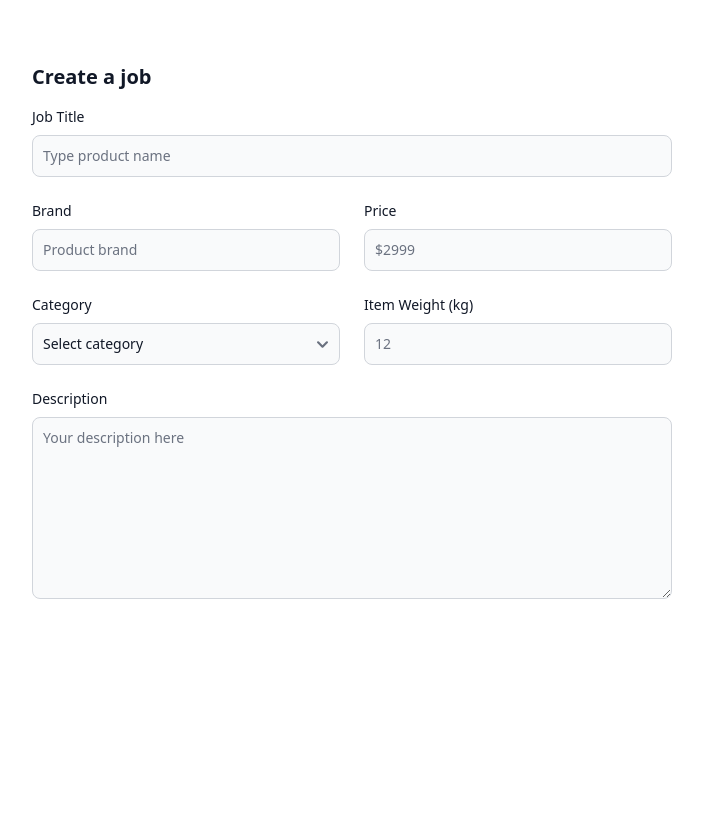
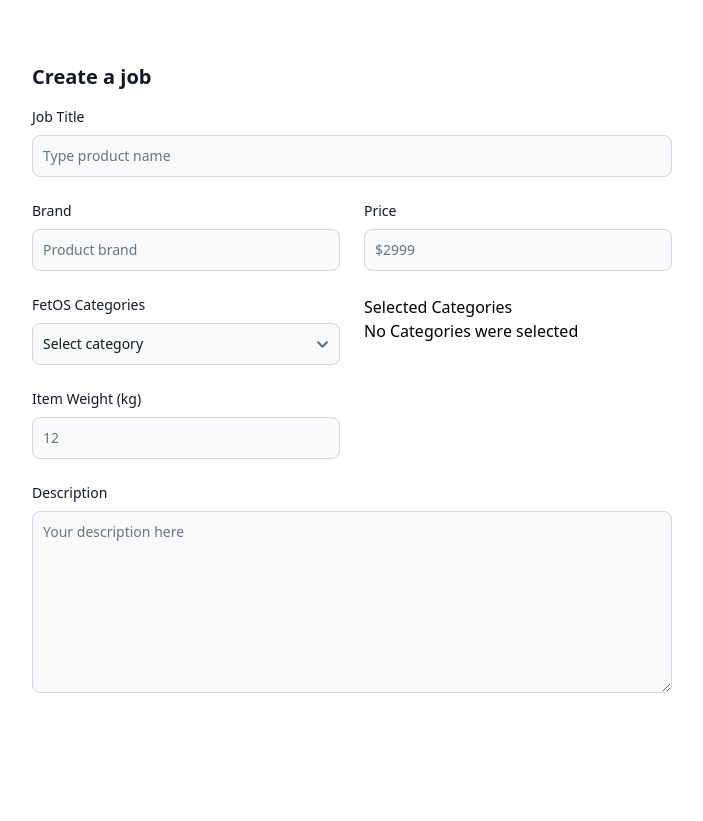
Before and after one commit to mdomeracki231994/FetOS.V1, a Django app: page /jobs/create_job/ in a window 1280 px wide. Shown: the part 178-999 px from the top of the page, without its empty margins (288-991 px from the left). Before the commit the page ends 777 px from the top, so only its background shows below. Run offline with Django 5.2, Linux system fonts and the light colour scheme; the visitor is signed in with stand-in values (Sample User, id 1); data that the repository does not hold is empty; style sheets or scripts are compiled from the project's sources; some libraries are stand-ins or nearby versions.

Commit message:
Adding more stuff for creating jobs

```diff
--- a/fetos_jobs/views.py
+++ b/fetos_jobs/views.py
@@ -1,18 +1,29 @@
-from django.shortcuts import render
+from django.contrib.auth.decorators import login_required
+from django.shortcuts import render, redirect
 from django.contrib import messages
+
+from fetos_jobs.models import CategoriesRef
 
 
 def create_job(request):
+    if request.user.is_anonymous:
+        return redirect("login")
     if request.user.user_type == "Producer":
         if request.method == "POST":
-            job_poster_id = request.user.id
             job_title = request.POST.get('job_title')
             job_details = request.POST.get('job_details')
             job_date_time = request.POST.get('job_date_time')
+            selected_categories = request.POST.get('selected_categories')
+
 
     else:
         pass  # TODO will need to return an error message announcing issue
-    return render(request, 'fetos_jobs/create_job.html')
+    fetos_job_categories = CategoriesRef.objects.all()
+
+    context = {
+        "fetos_job_categories": fetos_job_categories,
+    }
+    return render(request, 'fetos_jobs/create_job.html', context)
 
 
 def all_jobs(request):
--- a/templates/fetos_jobs/create_job.html
+++ b/templates/fetos_jobs/create_job.html
@@ -4,7 +4,8 @@
 <section class="bg-white dark:bg-gray-900">
     <div class="py-8 px-4 mx-auto max-w-2xl lg:py-16">
         <h2 class="mb-4 text-xl font-bold text-gray-900 dark:text-white">Create a job</h2>
-      <form action="#">
+        <form method="post" action="#">
+            {% csrf_token %}
             <div class="grid gap-4 sm:grid-cols-2 sm:gap-6">
                 <div class="sm:col-span-2">
                     <label for="name" class="block mb-2 text-sm font-medium text-gray-900 dark:text-white">Job Title</label>
@@ -19,14 +20,21 @@
                     <input type="number" name="price" id="price" class="bg-gray-50 border border-gray-300 text-gray-900 text-sm rounded-lg focus:ring-primary-600 focus:border-primary-600 block w-full p-2.5 dark:bg-gray-700 dark:border-gray-600 dark:placeholder-gray-400 dark:text-white dark:focus:ring-primary-500 dark:focus:border-primary-500" placeholder="$2999" required="">
                 </div>
                 <div>
-                  <label for="category" class="block mb-2 text-sm font-medium text-gray-900 dark:text-white">Category</label>
-                  <select id="category" class="bg-gray-50 border border-gray-300 text-gray-900 text-sm rounded-lg focus:ring-primary-500 focus:border-primary-500 block w-full p-2.5 dark:bg-gray-700 dark:border-gray-600 dark:placeholder-gray-400 dark:text-white dark:focus:ring-primary-500 dark:focus:border-primary-500">
+                    <label for="category" class="block mb-2 text-sm font-medium text-gray-900 dark:text-white">FetOS Categories</label>
+                    <select id="category" onchange="addToCategoriesList()" class="bg-gray-50 border border-gray-300 text-gray-900 text-sm rounded-lg focus:ring-primary-500 focus:border-primary-500 block w-full p-2.5 dark:bg-gray-700 dark:border-gray-600 dark:placeholder-gray-400 dark:text-white dark:focus:ring-primary-500 dark:focus:border-primary-500">
                         <option selected="">Select category</option>
-                      <option value="TV">TV/Monitors</option>
-                      <option value="PC">PC</option>
-                      <option value="GA">Gaming/Console</option>
-                      <option value="PH">Phones</option>
+                        {% for category in fetos_job_categories %}
+                            <option value="{{ category }}">{{ category.title }}</option>
+                        {% endfor %}
                     </select>
+                </div>
+                <div>
+                    <h1>Selected Categories</h1>
+                    <ul id="selectedList">
+                        <li id="noCategories">No Categories were selected</li>
+                    </ul>
+                    <!-- Hidden input to store selected categories -->
+                    <input type="hidden" name="selected_categories" id="selected_categories">
                 </div>
                 <div>
                     <label for="item-weight" class="block mb-2 text-sm font-medium text-gray-900 dark:text-white">Item Weight (kg)</label>
@@ -34,7 +42,7 @@
                 </div>
                 <div class="sm:col-span-2">
                     <label for="description" class="block mb-2 text-sm font-medium text-gray-900 dark:text-white">Description</label>
-                  <textarea id="description" rows="8" class="block p-2.5 w-full text-sm text-gray-900 bg-gray-50 rounded-lg border border-gray-300 focus:ring-primary-500 focus:border-primary-500 dark:bg-gray-700 dark:border-gray-600 dark:placeholder-gray-400 dark:text-white dark:focus:ring-primary-500 dark:focus:border-primary-500" placeholder="Your description here"></textarea>
+                    <textarea id="description" name="description" rows="8" class="block p-2.5 w-full text-sm text-gray-900 bg-gray-50 rounded-lg border border-gray-300 focus:ring-primary-500 focus:border-primary-500 dark:bg-gray-700 dark:border-gray-600 dark:placeholder-gray-400 dark:text-white dark:focus:ring-primary-500 dark:focus:border-primary-500" placeholder="Your description here"></textarea>
                 </div>
             </div>
             <button type="submit" class="inline-flex items-center px-5 py-2.5 mt-4 sm:mt-6 text-sm font-medium text-center text-white bg-primary-700 rounded-lg focus:ring-4 focus:ring-primary-200 dark:focus:ring-primary-900 hover:bg-primary-800">
@@ -43,4 +51,36 @@
         </form>
     </div>
 </section>
+
+<script>
+    function addToCategoriesList() {
+        let dropdown = document.getElementById("category");
+        let selectedValue = dropdown.options[dropdown.selectedIndex].text;
+        let selectedList = document.getElementById("selectedList");
+        let selectedCategoriesInput = document.getElementById("selected_categories");
+        let noCategoriesMessage = document.getElementById("noCategories");
+
+        if (noCategoriesMessage) {
+            noCategoriesMessage.remove();
+        }
+
+        let alreadyAdded = Array.from(selectedList.children).some(li => li.textContent === selectedValue);
+        if (!alreadyAdded && selectedValue !== "Select category") {
+            let li = document.createElement('li');
+            li.className = 'bg-blue-100 text-blue-800 text-xs font-medium me-2 px-2.5 py-0.5 rounded dark:bg-blue-900 dark:text-blue-300';
+            li.textContent = selectedValue;
+            selectedList.appendChild(li);
+        }
+
+        let selectedCategories = Array.from(selectedList.children).map(li => li.textContent);
+        selectedCategoriesInput.value = selectedCategories.join(',');
+
+        if (selectedList.children.length === 0) {
+            let li = document.createElement('li');
+            li.id = 'noCategories';
+            li.textContent = 'No Categories were selected';
+            selectedList.appendChild(li);
+        }
+    }
+</script>
 {% endblock %}
```
Also changed, not shown: fetos_jobs/models.py (+4 -3 lines), fetos_jobs/migrations/0005_alter_fetosjob_categories.py (added), fetos_jobs/migrations/0006_rename_categories_categoriesref.py (added). Lines whose indentation alone changed are shown as unchanged.
